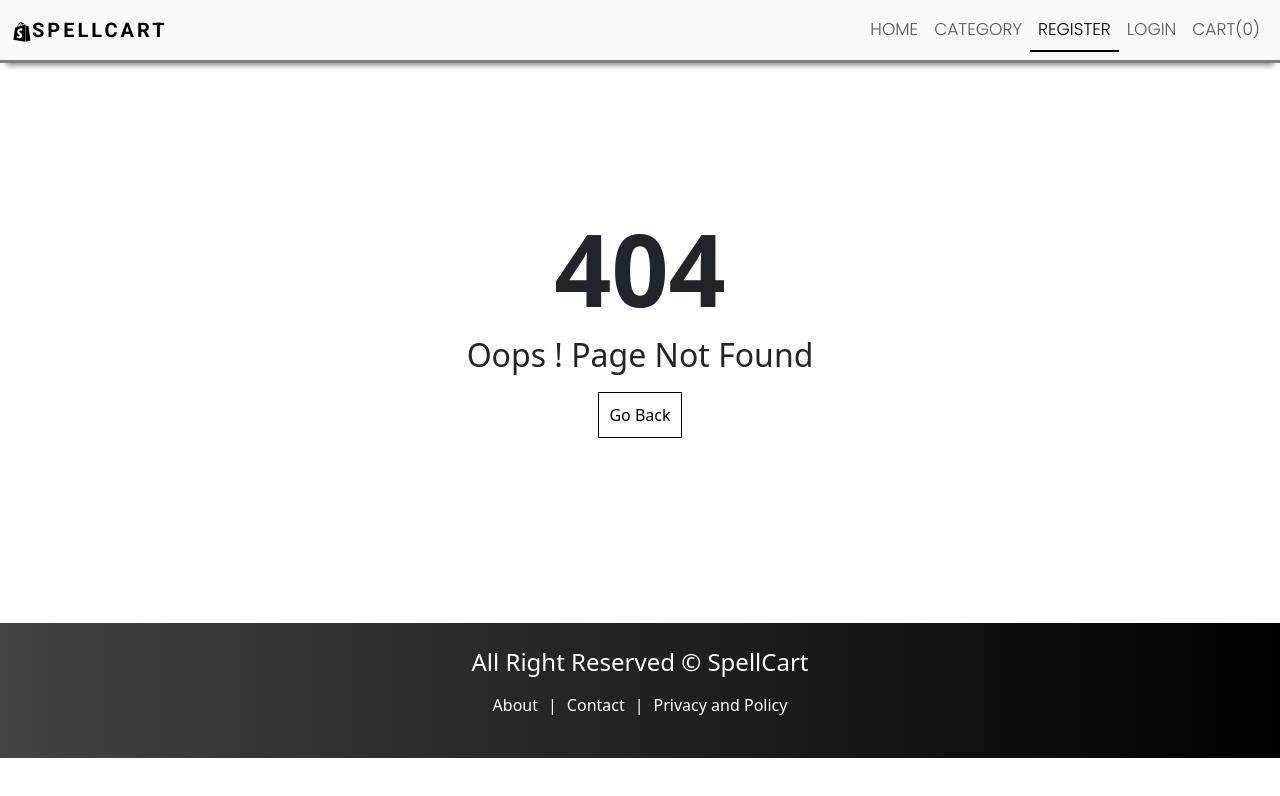
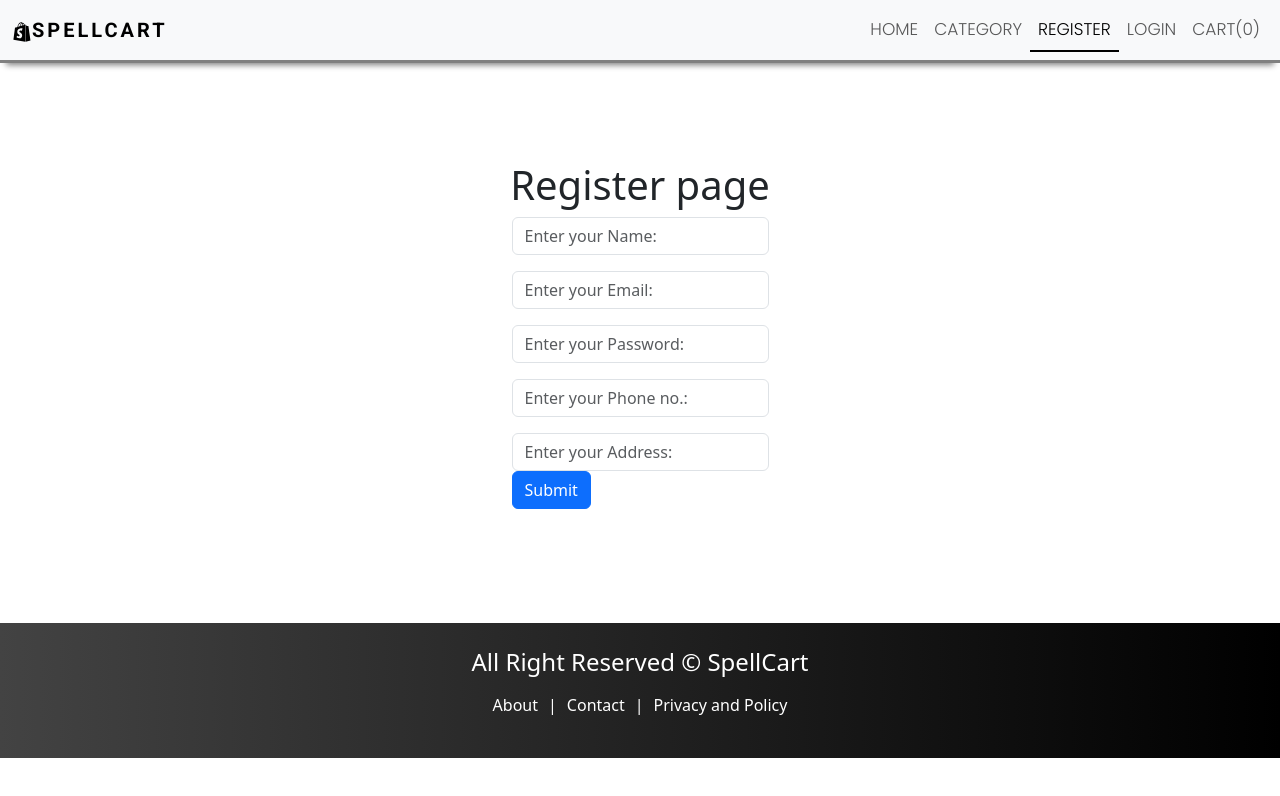
Before and after one commit to dhruv4115/SpellCarts, a React (Create React App) app in the folder client/: page /register in a window 1280 px wide. Before the commit this address had no page. Shown: the top 796 px of the page. Built offline with nearby package versions, Linux system fonts and the light colour scheme; a web font is replaced by a local one.

Commit message:
register page added with axios,react-toastify

```diff
--- a/client/package.json
+++ b/client/package.json
@@ -6,11 +6,13 @@
     "@testing-library/jest-dom": "^5.17.0",
     "@testing-library/react": "^13.4.0",
     "@testing-library/user-event": "^13.5.0",
+    "axios": "^1.6.7",
     "react": "^18.2.0",
     "react-dom": "^18.2.0",
     "react-helmet": "^6.1.0",
     "react-router-dom": "^6.22.3",
     "react-scripts": "^5.0.1",
+    "react-toastify": "^10.0.4",
     "web-vitals": "^2.1.4"
   },
   "scripts": {
--- a/client/src/App.js
+++ b/client/src/App.js
@@ -4,12 +4,16 @@
 import Contact from './pages/Contact';
 import Policy from './pages/Policy';
 import Pagenotfound from './pages/Pagenotfound';
+import Register from './pages/Auth/Register';
+import { ToastContainer} from 'react-toastify';
+import 'react-toastify/dist/ReactToastify.css';
 
 function App() {
   return (
     <>
    <Routes>
     <Route path="/" element={<HomePage />} />
+    <Route path="/register" element={<Register />} />
     <Route path="/about" element={<About />} />
     <Route path="/contact" element={<Contact />} />
     <Route path="/policy" element={<Policy />} />
--- a/client/src/components/Layout/Layout.js
+++ b/client/src/components/Layout/Layout.js
@@ -2,6 +2,8 @@
 import Header from './Header';
 import Footer from './Footer';
 import {Helmet} from "react-helmet";
+import { ToastContainer} from 'react-toastify';
+import 'react-toastify/dist/ReactToastify.css';
 
 const layout = ({children,title,description,keywords,author}) => {
   return (
@@ -14,7 +16,9 @@
         <title>{title}</title>
       </Helmet>
       <Header/>
-        <main style={{minHeight:'70vh'}}>{children}</main>
+        <main style={{minHeight:'70vh'}}>
+        <ToastContainer />
+          {children}</main>
       <Footer/>
 
     </div>
--- a/client/src/index.css
+++ b/client/src/index.css
@@ -98,3 +98,12 @@
   align-items: center;
   justify-content: center;
 }
+/* =======================
+============register page */
+.register{
+  display: flex;
+  align-items:center;
+  justify-content: center;
+  height: 70vh;
+  flex-direction: column;
+}
--- a/client/src/index.js
+++ b/client/src/index.js
@@ -3,7 +3,8 @@
 import './index.css';
 import App from './App';
 import reportWebVitals from './reportWebVitals';
-import {BrowserRouter} from 'react-router-dom'
+import {BrowserRouter} from 'react-router-dom';
+
 const root = ReactDOM.createRoot(document.getElementById('root'));
 root.render(
   <BrowserRouter>
--- /dev/null
+++ b/client/src/pages/Auth/Register.js
@@ -0,0 +1,55 @@
+import React,{useState}from 'react';
+import Layout from './../../components/Layout/Layout';
+import {toast} from 'react-toastify';
+function Register() {
+    const [name,setName] = useState("")
+    const [email,setEmail] = useState("")
+    const [password,setPassword] = useState("")
+    const [phone,setPhone] = useState("")
+    const [address,setAddress] = useState("")
+
+//form function
+const handleSubmit=(e) =>{
+    e.preventDefault()
+    console.log(name,email,password,phone,address)
+    toast.success("Register Successfully");
+};
+
+
+
+
+  return (
+    <Layout title="Register SpellCart">
+      <div className="register">
+        <h1>Register page</h1>
+        <form onSubmit={handleSubmit}>
+
+  <div className="mb-3">
+
+    <input type="text" value={name} onChange={(e) => setName(e.target.value)}className="form-control" id="exampleInputName" placeholder='Enter your Name:' required/>
+  </div>
+  <div className="mb-3">
+
+    <input type="email"value={email} onChange={(e) => setEmail(e.target.value)} className="form-control" id="exampleInputEmail1"placeholder='Enter your Email:'required/>
+  </div>
+  <div className="mb-3">
+
+    <input type="password" value={password} onChange={(e) => setPassword(e.target.value)} className="form-control" id="exampleInputPassword1"placeholder='Enter your Password:'required/>
+  </div>
+  <div className="mb-3">
+
+    <input type="text" value={phone} onChange={(e) => setPhone(e.target.value)} className="form-control" id="exampleInputPhone"placeholder='Enter your Phone no.:'required/>
+  </div>
+  <div className="mb-3">
+
+    <input type="text" value={address} onChange={(e) => setAddress(e.target.value)} className="form-control" id="exampleInputAddress"placeholder='Enter your Address:'required/>
+    <button type="submit" className="btn btn-primary">Submit</button>
+  </div>
+</form>
+
+      </div>
+    </Layout>
+  );
+}
+
+export default Register;
```
Also changed, not shown: 2 other files (tests, documents, lock files or other folders).
